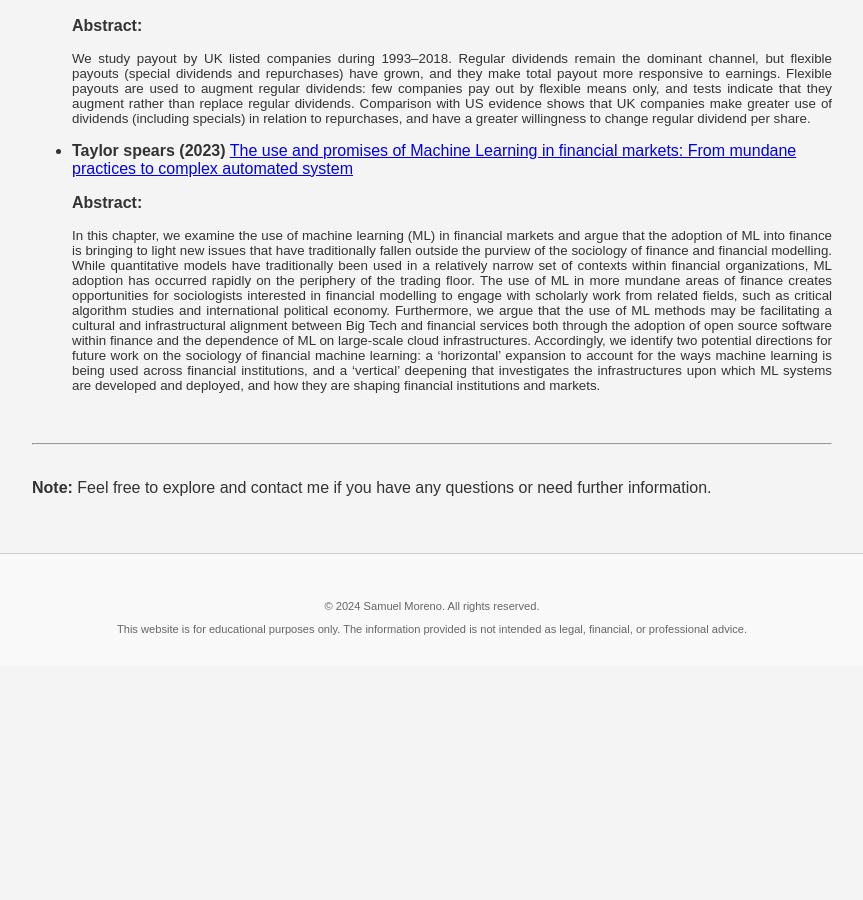
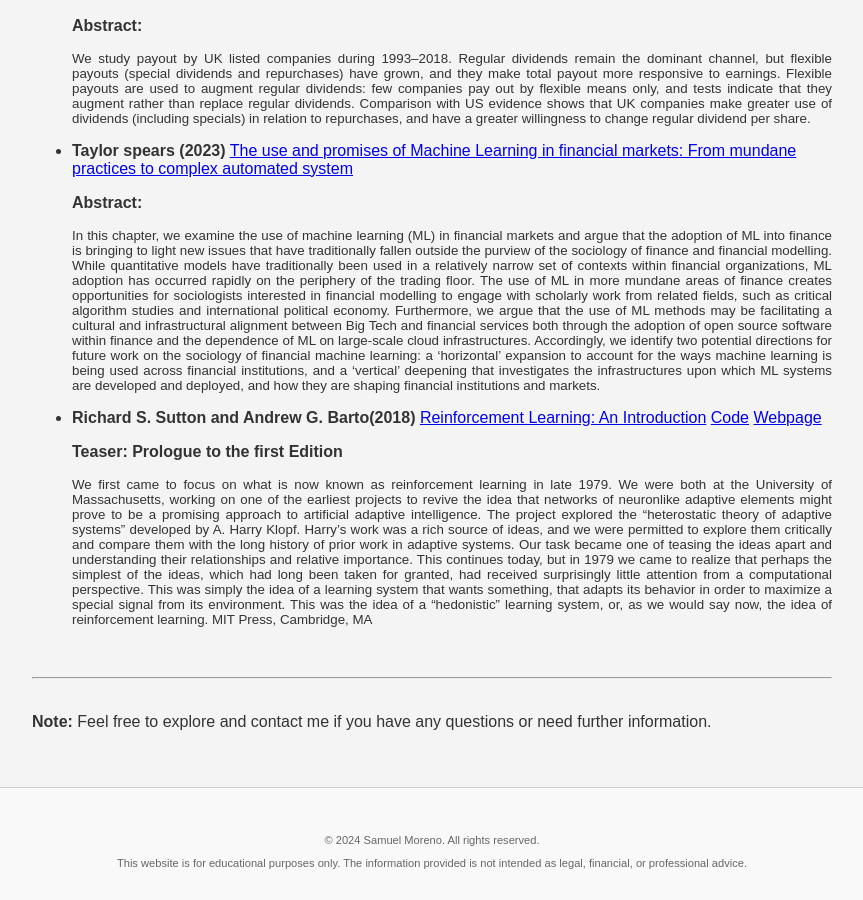
Before and after one commit to GregSom-MSc/GregSom-MSc.github.io, a Jekyll site: the page built from research.md, in a window 1280 px wide and 900 px high, scrolled down 1128 px. Shown: the whole window, without its empty margins (208-1071 px from the left). Built offline with Jekyll 4.4.1, drawn with Linux system fonts in a browser that asks for light colours; before the commit the page ends 1794 px from its top, so only the background shows below that.

Commit message:
Update research with RL book.md

```diff
--- a/research.md
+++ b/research.md
@@ -49,6 +49,16 @@ Here you go, some useful resources related to finance, data... More to arrive so
   **Abstract:**
   <div style="text-align: justify;font-size: smaller;">
   In this chapter, we examine the use of machine learning (ML) in financial markets and argue that the adoption of ML into finance is bringing to light new issues that have traditionally fallen outside the purview of the sociology of finance and financial modelling. While quantitative models have traditionally been used in a relatively narrow set of contexts within financial organizations, ML adoption has occurred rapidly on the periphery of the trading floor. The use of ML in more mundane areas of finance creates opportunities for sociologists interested in financial modelling to engage with scholarly work from related fields, such as critical algorithm studies and international political economy. Furthermore, we argue that the use of ML methods may be facilitating a cultural and infrastructural alignment between Big Tech and financial services both through the adoption of open source software within finance and the dependence of ML on large-scale cloud infrastructures. Accordingly, we identify two potential directions for future work on the sociology of financial machine learning: a ‘horizontal’ expansion to account for the ways machine learning is being used across financial institutions, and a ‘vertical’ deepening that investigates the infrastructures upon which ML systems are developed and deployed, and how they are shaping financial institutions and markets.
+
+- <b>Richard S. Sutton and Andrew G. Barto(2018)</b>
+  [Reinforcement Learning: An Introduction](http://incompleteideas.net/book/RLbook2020.pdf)
+  [Code](http://incompleteideas.net/book/code/code2nd.html)
+  [Webpage](http://incompleteideas.net/book/the-book-2nd.html)
+
+  **Teaser: Prologue to the first Edition**
+  <div style="text-align: justify;font-size: smaller;">
+  We first came to focus on what is now known as reinforcement learning in late 1979. We were both at the University of Massachusetts, working on one of the earliest projects to revive the idea that networks of neuronlike adaptive elements might prove to be a promising approach to artificial adaptive intelligence. The project explored the “heterostatic theory of adaptive systems” developed by A. Harry Klopf. Harry’s work was a rich source of ideas, and we were permitted to explore them critically and compare them with the long history of prior work in adaptive systems. Our task became one of teasing the ideas apart and understanding their relationships and relative importance. This continues today, but in 1979 we came to realize that perhaps the simplest of the ideas, which had long been taken for granted, had received surprisingly little attention from a computational perspective. This was simply the idea of a learning system that wants something, that adapts its behavior in order to maximize a special signal from its environment. This was the idea of a “hedonistic” learning system, or, as we would say now, the idea of reinforcement learning.
+MIT Press, Cambridge, MA
   </div>
 
 <br>
```
